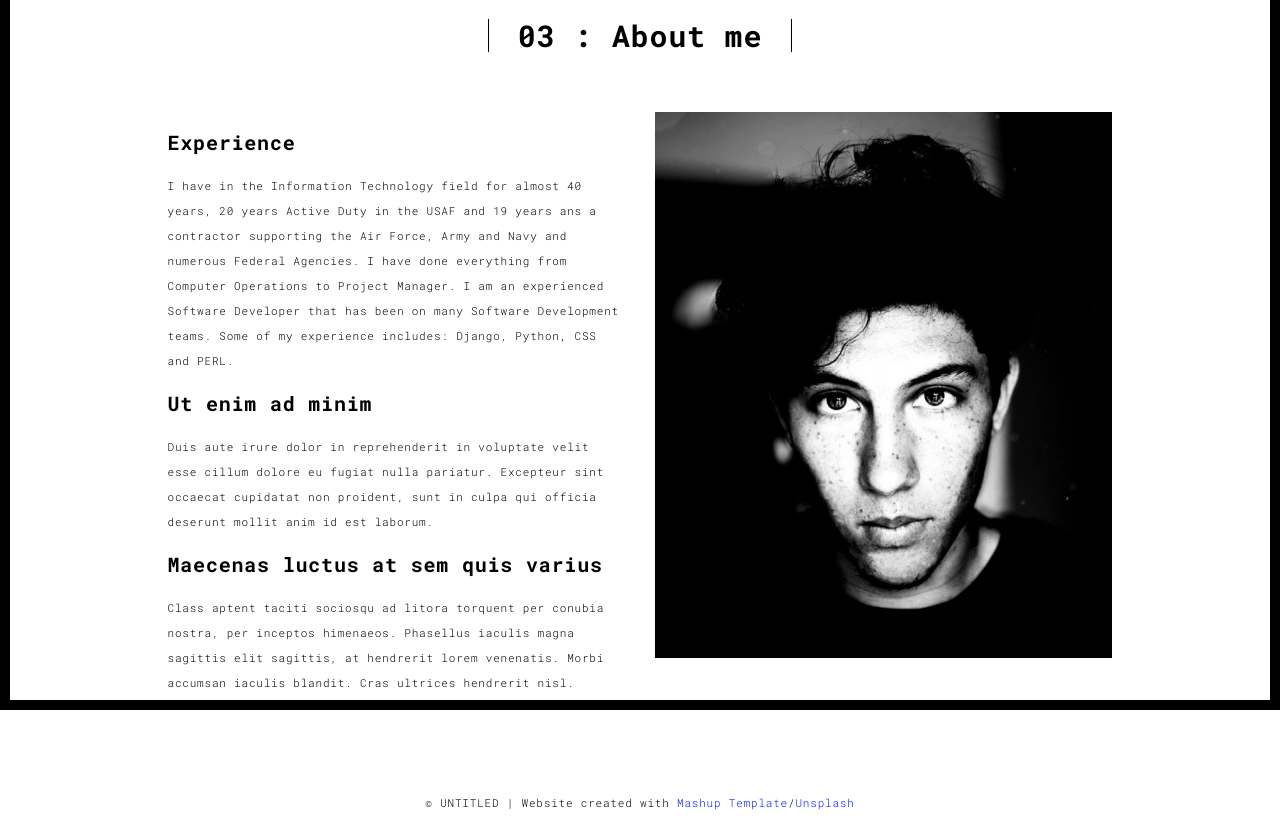
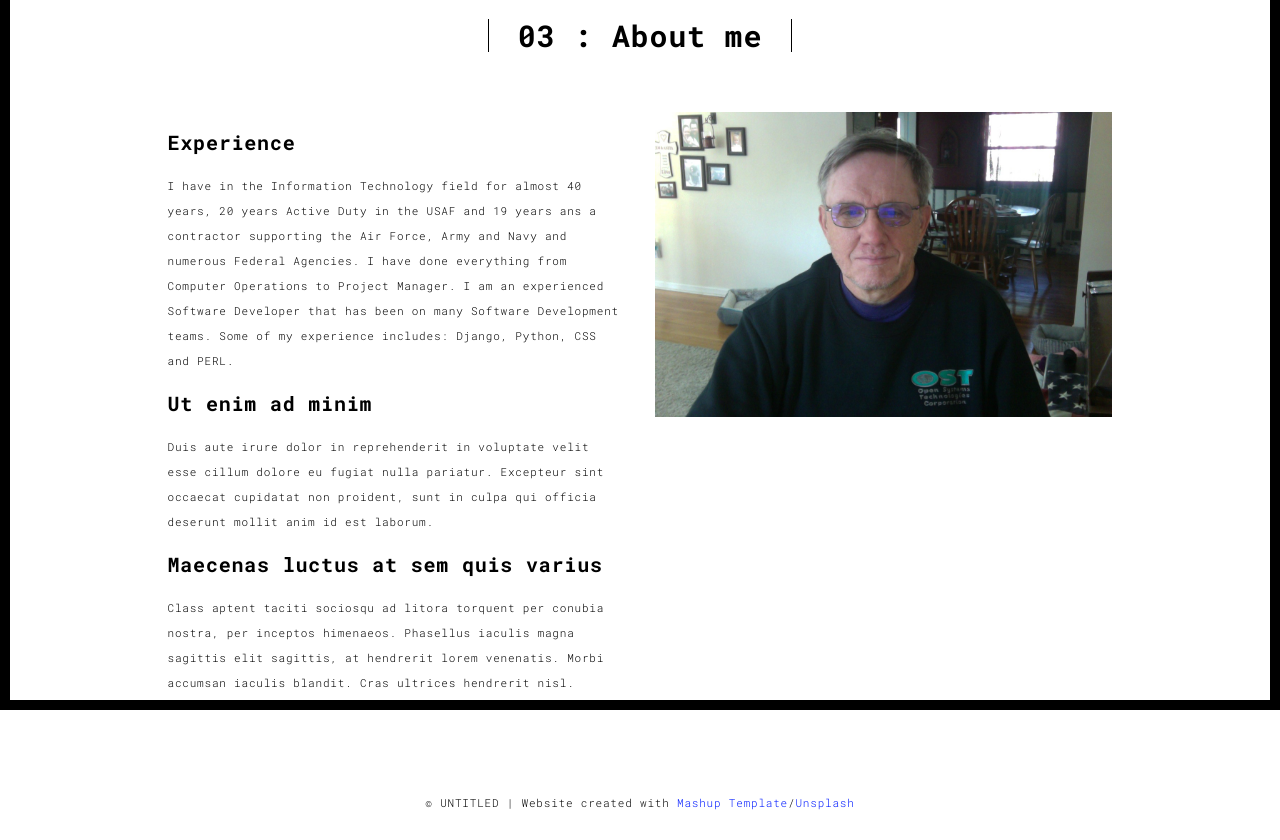
Before and after one commit to jlamb85/portfolio, a Flask app: page /about.html in a window 1280 px wide. Shown: the part 90-930 px from the top of the page. Run offline with Flask 2, Linux system fonts and the light colour scheme; some libraries are stand-ins or nearby versions.

Commit message:
change my profile image

```diff
--- a/templates/about.html
+++ b/templates/about.html
@@ -75,7 +75,7 @@
                   Class aptent taciti sociosqu ad litora torquent per conubia nostra, per inceptos himenaeos. Phasellus iaculis magna sagittis elit sagittis, at hendrerit lorem venenatis. Morbi accumsan iaculis blandit. Cras ultrices hendrerit nisl.</p>
                 </div>
                 <div class="col-xs-12 col-md-6">
-                  <img src="../static/assets/images/profil.jpg" class="img-responsive" alt="">
+                  <img src="../static/assets/images/profile.jpg" class="img-responsive" alt="">
                 </div>
               </div>
             </div>
```
Also changed, not shown: static/assets/images/profile.jpg (added), 3 other files.
